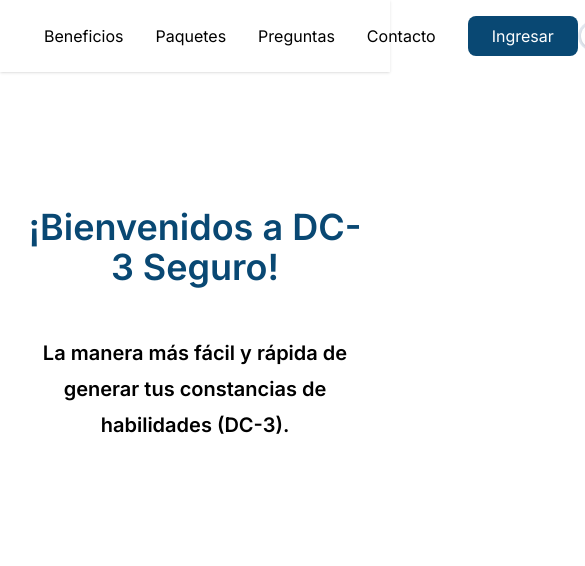
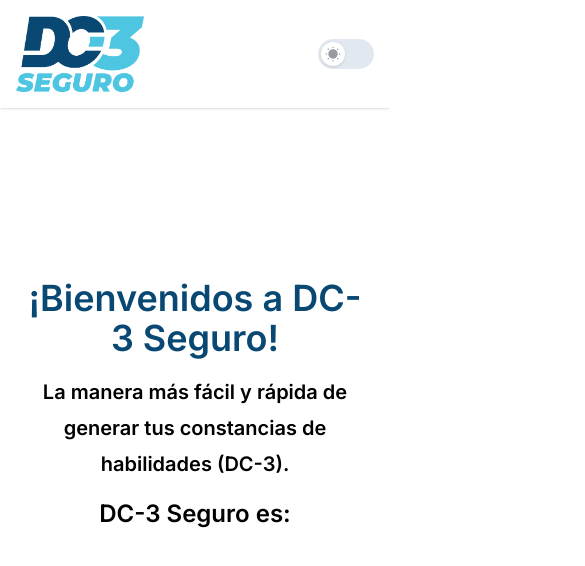
Before and after one commit to JoshuaDeveloper25/DC3-SEGURO, a Next.js app: page / in a window 390 px wide. Shown: the top 566 px of the page, 585 px wide, since content can reach past the window. Built offline with nearby package versions, Linux system fonts and the light colour scheme.

Commit message:
Refactor Header and Menu components; adjust layout and styles for improved responsiveness

```diff
--- a/src/app/globals.css
+++ b/src/app/globals.css
@@ -31,7 +31,6 @@
   --color-primary-8: var(--color-primary-8);
   --color-primary-9: var(--color-primary-9);
   --color-primary-10: var(--color-primary-10);
-  --color-primary-10: var(--color-primary-10);
   --color-white: var(--color-white);
 }
 
--- a/src/components/Home/Header/index.jsx
+++ b/src/components/Home/Header/index.jsx
@@ -1,9 +1,9 @@
 const Header = () => {
   return (
     <header className="container mx-auto px-6 md:px-8 h-svh">
-      <div className="flex justify-center items-center min-h-[60%]">
-        <div className="max-w-[800px] mx-auto text-center">
-          <h1 className="text-[#094873] text-4xl sm:text-5xl md:text-6xl font-[600] mb-12">
+      <div className="flex justify-center items-center min-h-[70%]">
+        <div className="max-w-[800px] mx-auto text-center md:space-y-12 space-y-4">
+          <h1 className="text-[#094873] text-4xl sm:text-5xl md:text-6xl font-[600]">
             ¡Bienvenidos a DC-3 Seguro!
           </h1>
 
@@ -11,6 +11,10 @@
             La manera más fácil y rápida de generar tus constancias de
             habilidades (DC-3).
           </h4>
+
+          <div className="flex flex-col items-center justify-center md:text-4xl sm:text-3xl text-2xl font-[600] space-y-4">
+            <h3 className="md:py-4 py-0">DC-3 Seguro es:</h3>
+          </div>
         </div>
       </div>
     </header>
--- a/src/components/Home/Menu/index.jsx
+++ b/src/components/Home/Menu/index.jsx
@@ -11,7 +11,7 @@
 
 const Menu = () => {
   return (
-    <nav className="flex justify-between md:px-6 shadow-sm dark:bg-[#24303f] px-11 py-4">
+    <nav className="flex justify-between shadow-sm dark:bg-[#24303f] md:px-6 2xl:px-11 p-4">
       <div>
         <Image
           className="w-32 hidden dark:block"
@@ -22,7 +22,7 @@
         <Image className="w-32 dark:hidden" src={LogoLight} alt="Logo Light" />
       </div>
 
-      <ul className="flex items-center gap-8">
+      <ul className="md:flex hidden items-center gap-8">
         {navLinks?.map((navLink) => (
           <li className={navLink?.styles} key={navLink?.link}>
             <Link href={navLink?.link}>{navLink?.text}</Link>
```
